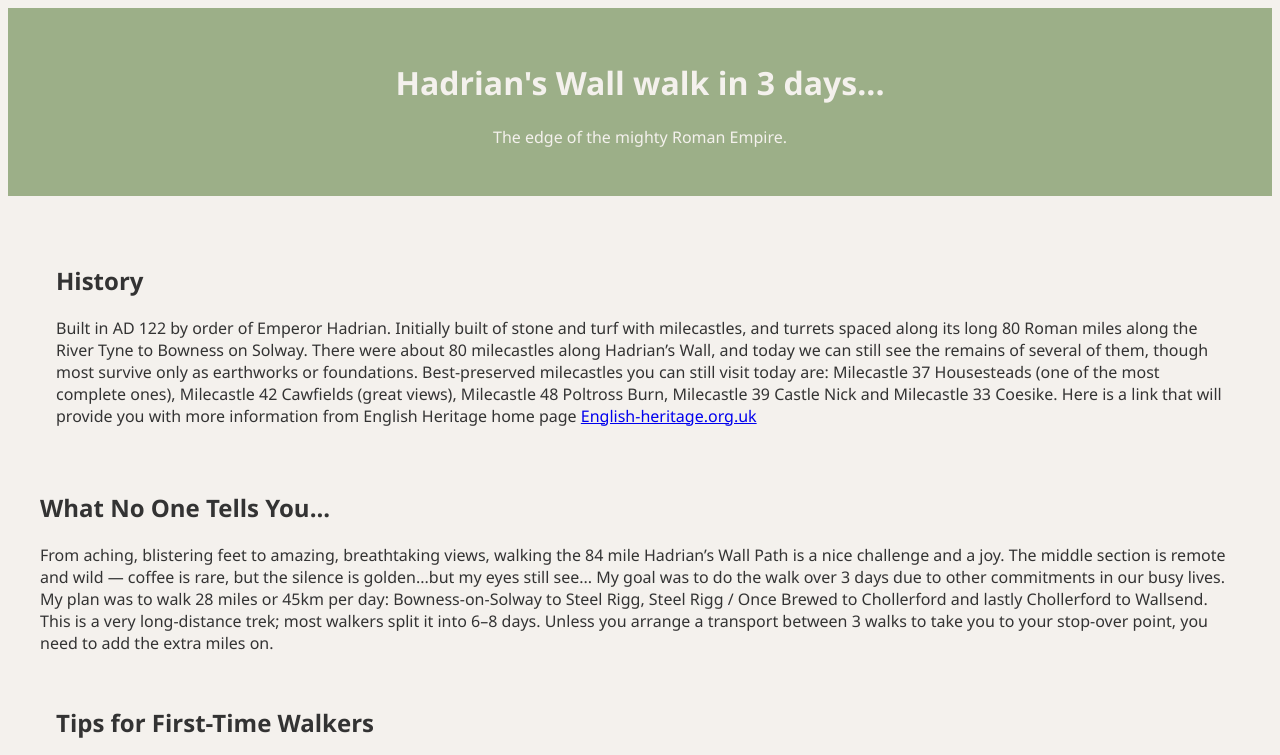
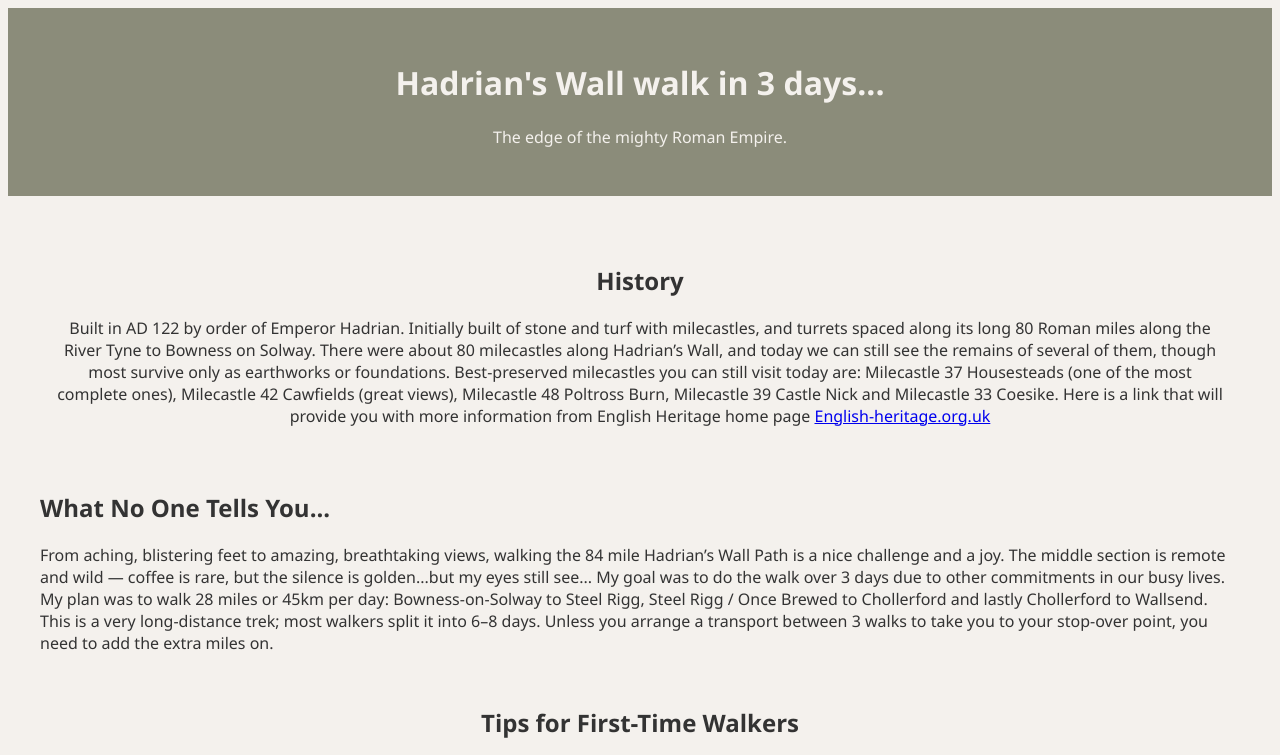
Before and after one commit to IDSallybot/Wall-Of-Hadrian, a plain HTML site: page index.html in a window 1280 px wide. Shown: the top 755 px of the page. Drawn offline with Linux system fonts and the light colour scheme.

Commit message:
Update style.css

```diff
--- a/style.css
+++ b/style.css
@@ -7,7 +7,7 @@ body {
 
 
 header {
-    background-color: #9CAF88;
+    background-color: #8B8C7A;
     color: #F4F1ED;
     padding: 2rem;
     text-align: center;
@@ -29,5 +29,6 @@ article {
   margin-bottom: 2rem;
   background: cream;
   padding: 1rem;
+  text-align: center;
   border-radius: 5px;
 }
```
